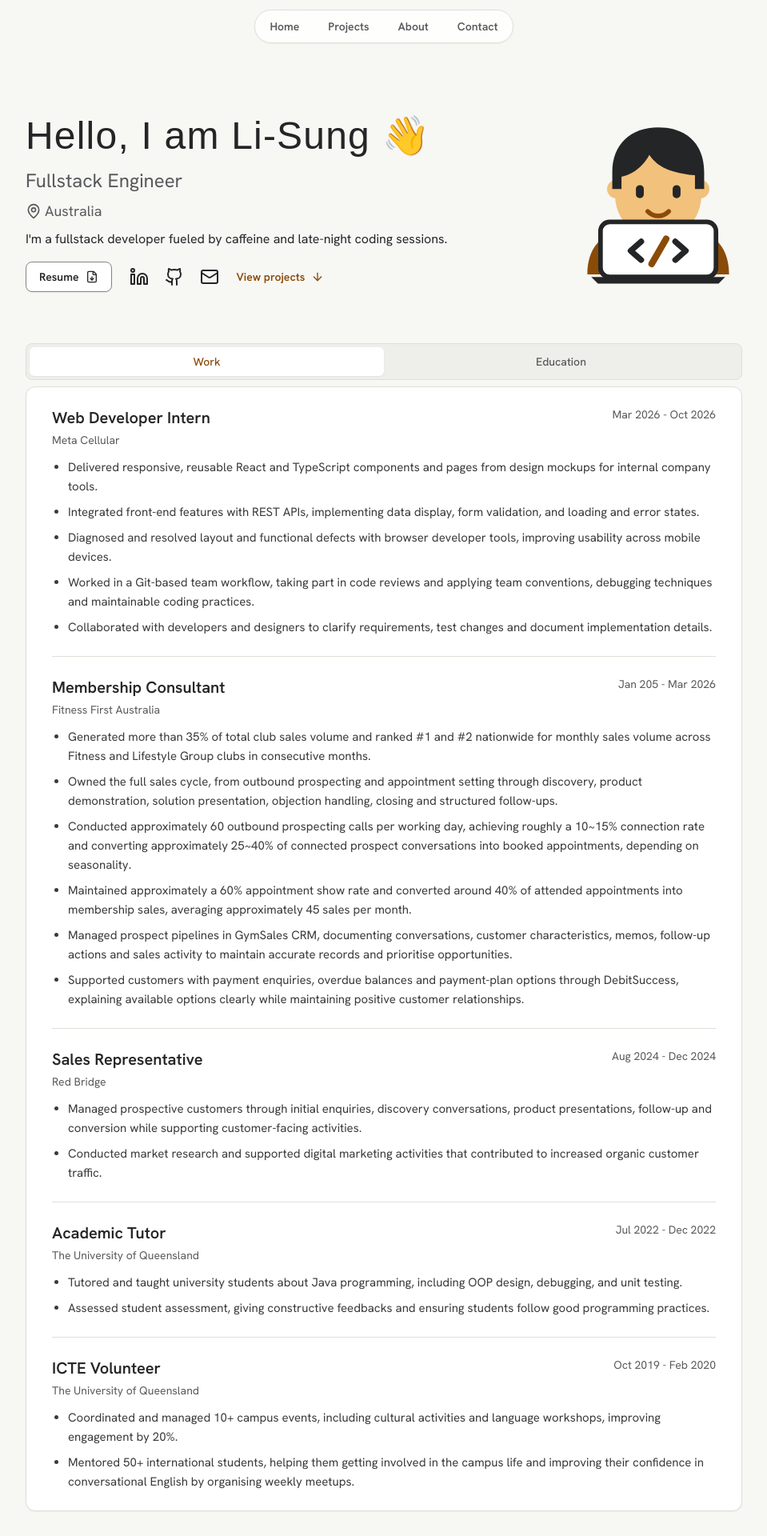
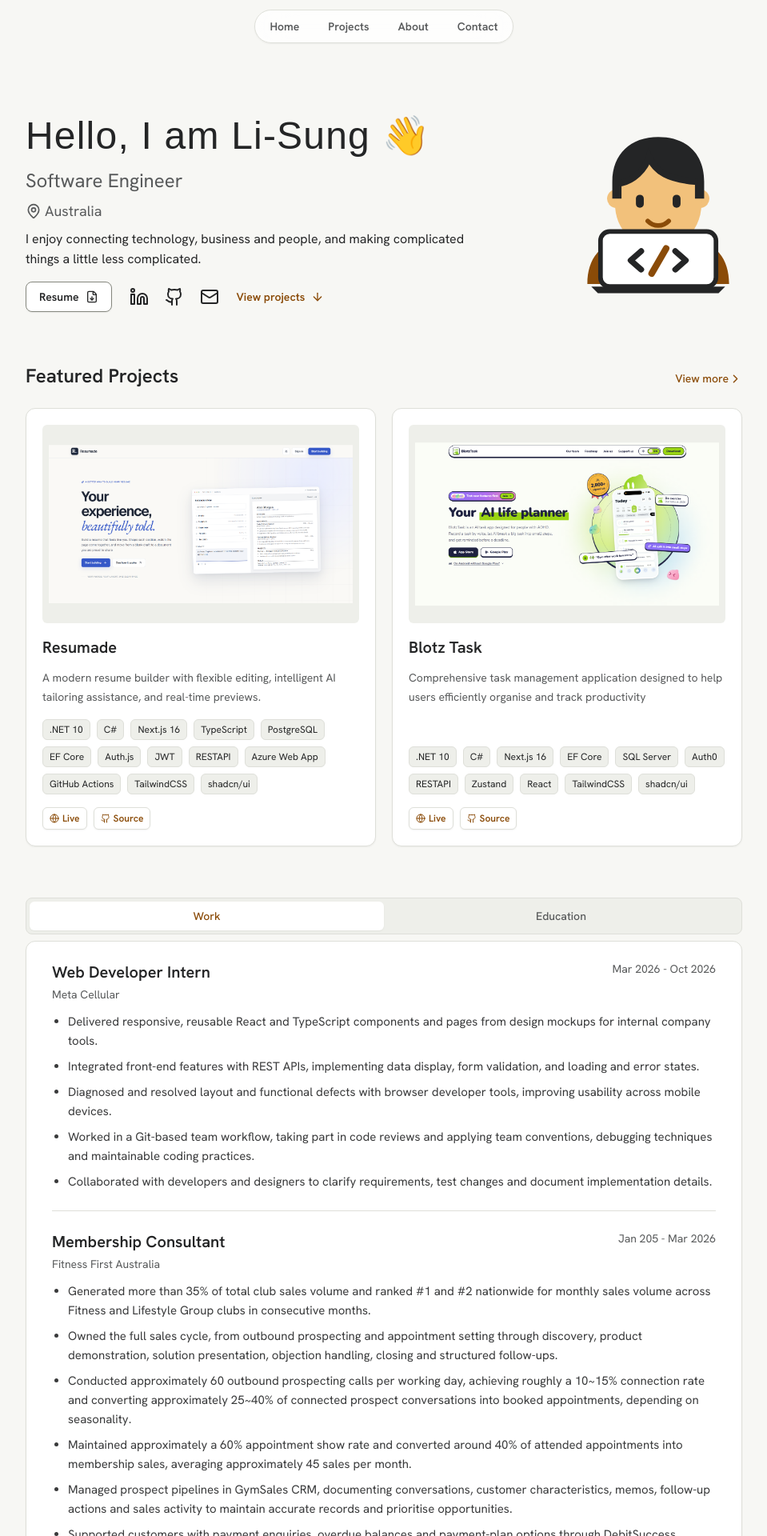
Before and after one commit to PeterOu8/Li-Sung-s-Portfolio, a Next.js app: page / in a window 1280 px wide. Shown: the top 1920 px of the page at 80% size, without its empty margins (160-1119 px from the left). Built offline with nearby package versions, Linux system fonts and the light colour scheme; a web font is replaced by a local one.

Commit message:
changed layout

```diff
--- a/src/app/page.tsx
+++ b/src/app/page.tsx
@@ -8,8 +8,8 @@ export default function Home() {
     return (
         <div className="flex flex-col items-center gap-12 md:gap-16">
             <HeroSection />
+            <ProjectSection limit={MAX_PROJECTS}/>
             <ExperienceSection />
-            <ProjectSection limit={MAX_PROJECTS}/>
             <SkillSection />
         </div>
     );
--- a/src/components/Hero.tsx
+++ b/src/components/Hero.tsx
@@ -11,15 +11,15 @@ export const HeroSection = () => {
         <div className="min-w-0 flex-1">
           <h1 className="page-title">Hello, I am Li-Sung 👋</h1>
           <h2 className="mt-4 text-xl leading-7 text-muted md:text-2xl md:leading-8">
-            Fullstack Engineer
+            Software Engineer
           </h2>
           <div className="my-2 flex items-center text-muted">
             <MapPin aria-hidden="true" size={20} />
             <p className="ml-1 text-lg">Australia</p>
           </div>
           <p className="max-w-xl text-base leading-[25px]">
-            I'm a fullstack developer fueled by caffeine and late-night coding
-            sessions.
+            I enjoy connecting technology, business and people, and making
+            complicated things a little less complicated.
           </p>
           <div className="mt-4 flex flex-wrap items-center gap-4">
             <Button asChild>
--- a/src/data/work.json
+++ b/src/data/work.json
@@ -26,36 +26,6 @@
         "Managed prospect pipelines in GymSales CRM, documenting conversations, customer characteristics, memos, follow-up actions and sales activity to maintain accurate records and prioritise opportunities.",
         "Supported customers with payment enquiries, overdue balances and payment-plan options through DebitSuccess, explaining available options clearly while maintaining positive customer relationships."
       ]
-    },
-    {
-      "name": "Red Bridge",
-      "title": "Sales Representative",
-      "start": "Aug 2024",
-      "end": "Dec 2024",
-      "description": [
-        "Managed prospective customers through initial enquiries, discovery conversations, product presentations, follow-up and conversion while supporting customer-facing activities.",
-        "Conducted market research and supported digital marketing activities that contributed to increased organic customer traffic."
-      ]
-    },
-    {
-      "name": "The University of Queensland",
-      "title": "Academic Tutor",
-      "start": "Jul 2022",
-      "end": "Dec 2022",
-      "description": [
-        "Tutored and taught university students about Java programming, including OOP design, debugging, and unit testing.",
-        "Assessed student assessment, giving constructive feedbacks and ensuring students follow good programming practices."
-      ]
-    },
-    {
-      "name": "The University of Queensland",
-      "title": "ICTE Volunteer",
-      "start": "Oct 2019",
-      "end": "Feb 2020",
-      "description": [
-        "Coordinated and managed 10+ campus events, including cultural activities and language workshops, improving engagement by 20%.",
-        "Mentored 50+ international students, helping them getting involved in the campus life and improving their confidence in conversational English by organising weekly meetups."
-      ]
     }
   ]
 }
```
